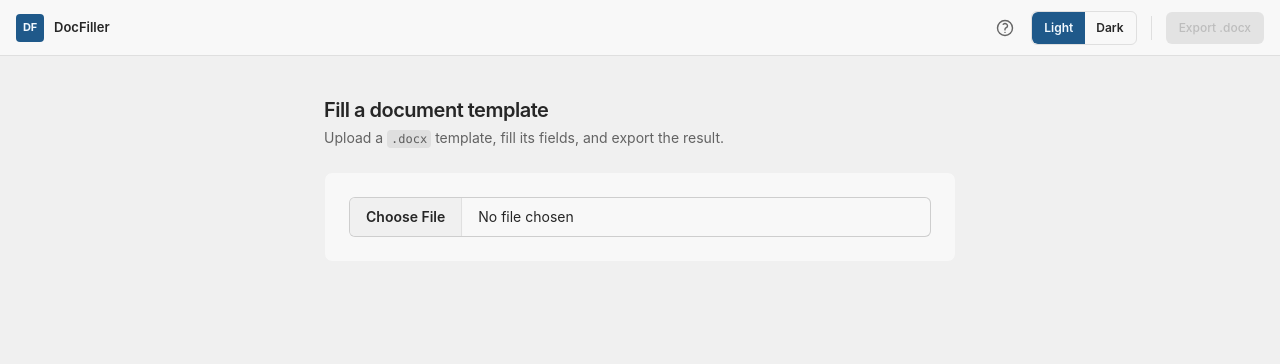
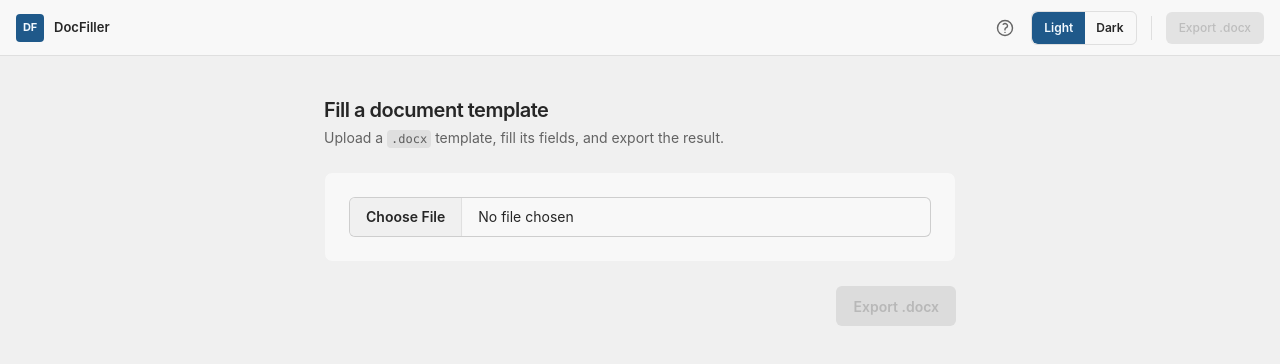
Before and after one commit to Teckden/doc-filler, a React (Vite) app: page / in a window 1280 px wide. Shown: the top 364 px of the page. Built offline with nearby package versions, Linux system fonts and the light colour scheme.

Commit message:
Restore the form export button alongside the navbar alias
The navbar Export button is an additional convenience alias, not a replacement — keep the form's own export button at the bottom of the page.

```diff
--- a/src/App.tsx
+++ b/src/App.tsx
@@ -96,6 +96,10 @@ export const App = () => {
             </div>
           </div>
         )}
+
+        <div className="flex justify-end">
+          <ExportButton template={template} values={values} onError={setError} />
+        </div>
       </main>
     </div>
   )
```
